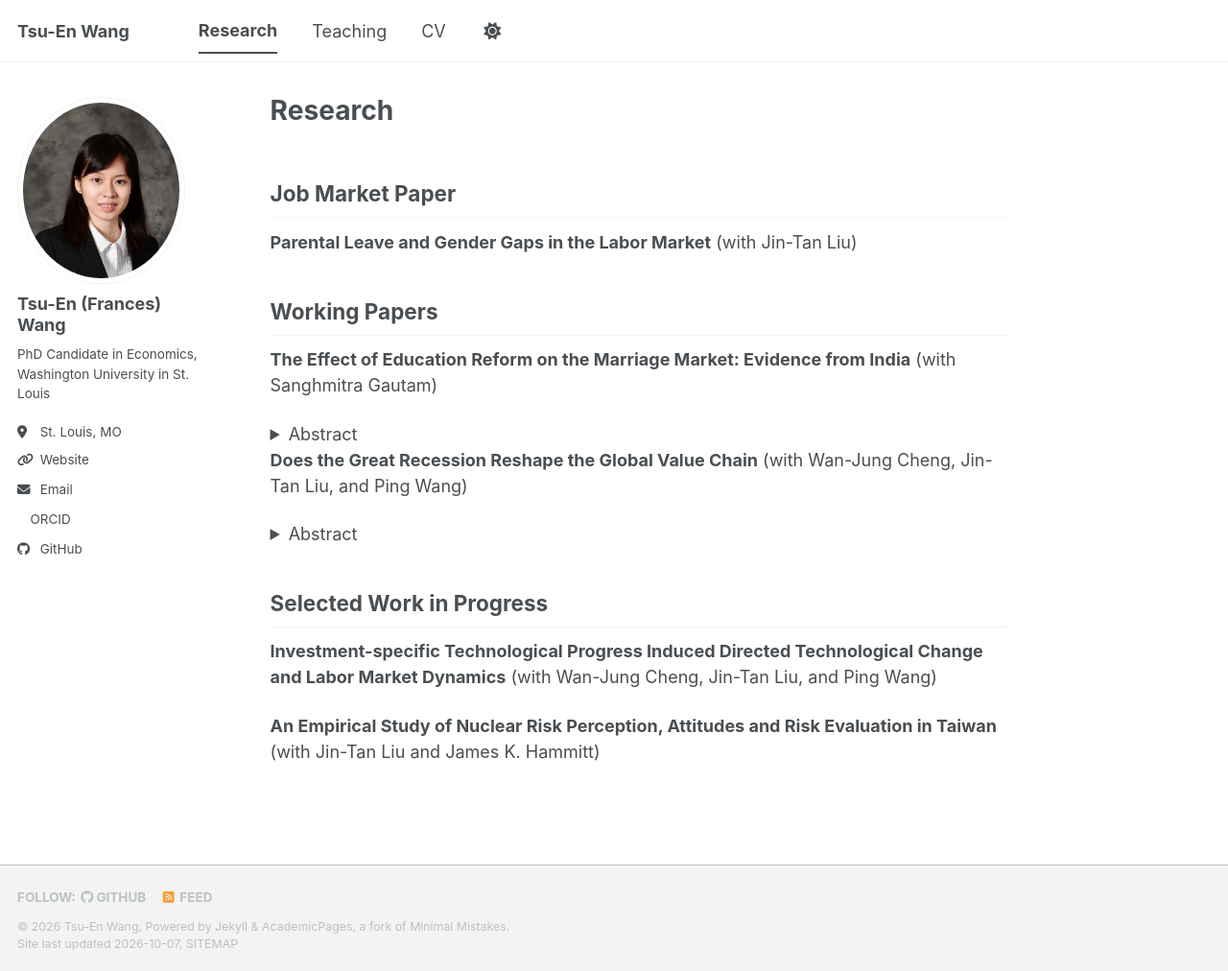
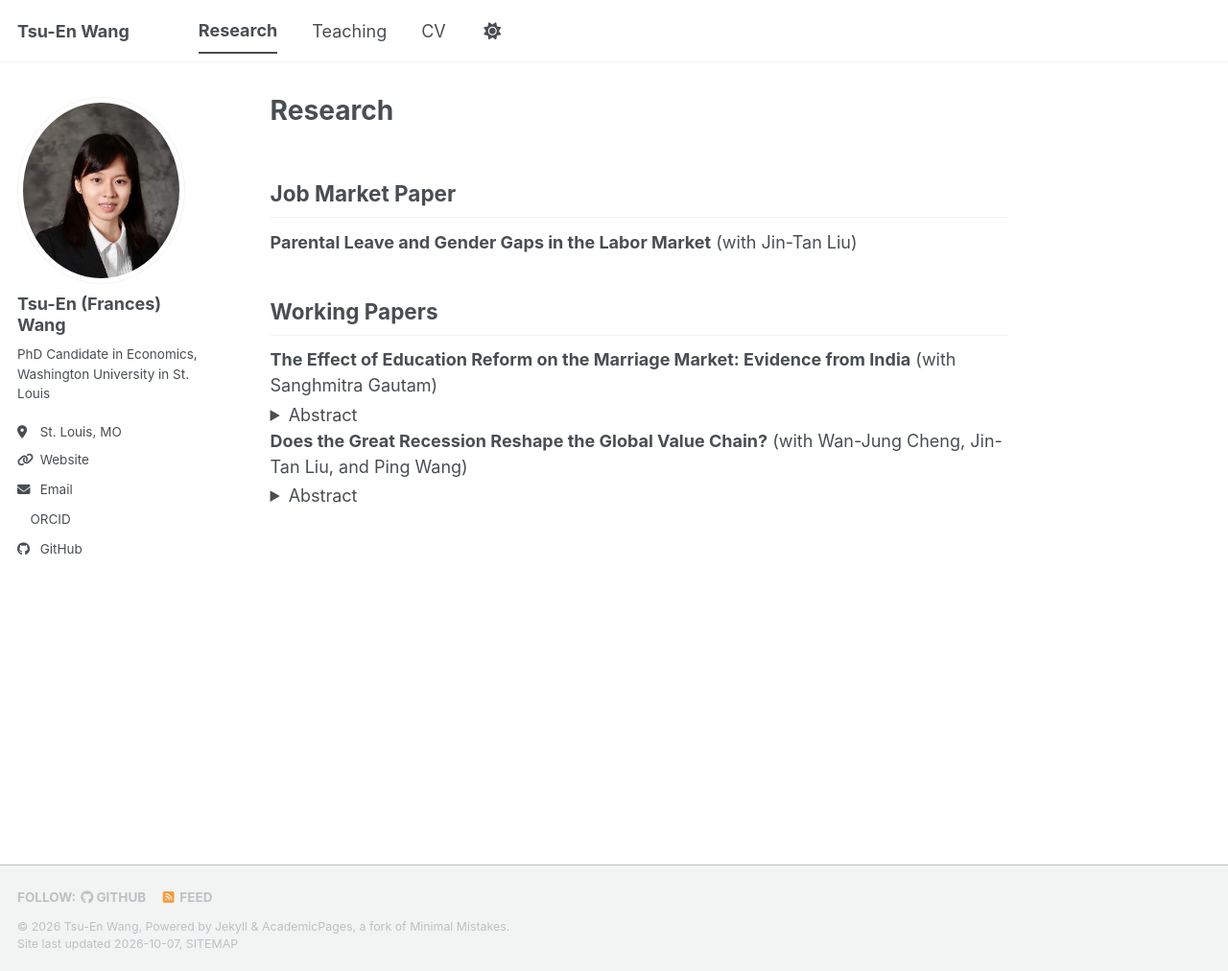
Before and after one commit to tsu-enwang/tsu-enwang, a Jekyll site: the page built from _pages/research.md, in a window 1280 px wide and 1012 px high. Shown: the whole window at 96% size. Built offline with Jekyll 4.4.1, drawn with Linux system fonts in a browser that asks for light colours; a style sheet for code colours, icons or effects is not loaded.

Commit message:
Update research.md

```diff
--- a/_pages/research.md
+++ b/_pages/research.md
@@ -11,53 +11,22 @@ author_profile: true
 ## Working Papers
 
 **The Effect of Education Reform on the Marriage Market: Evidence from India** (with Sanghmitra Gautam)
+{: style="margin-bottom: 0.2em"}
+
 <details>
 <summary>Abstract</summary>
 <div markdown="1">
-We study the impact of a large-scale school construction program, the District Primary Education
-Program (DPEP), on female education and marriage market outcomes in India. Using data from the
-District Level Household and Facility Survey (DLHS) and the Indian Census, we employ an event-study
-framework that exploits variation in DPEP exposure across districts and birth cohorts. Exposure raised
-educational attainment at both the extensive and intensive margins, with gains for women roughly twice
-those for men. These gains carry over to the marriage market: exposed women marry and have a first
-birth later and marry husbands closer to them in both age and education, and their children receive
-more prenatal and delivery care. Combining the reduced-form estimates with the marital sorting
-framework of Choo and Siow (2006), we find higher marital gains in exposed districts among couples
-with some education but not among couples with none, which suggests that DPEP raised the marital
-return to education.
+
+We study the impact of a large-scale school construction program, the District Primary Education Program (DPEP), on female education and marriage market outcomes in India. Using data from the District Level Household and Facility Survey (DLHS) and the Indian Census, we employ an event-study framework that exploits variation in DPEP exposure across districts and birth cohorts. Exposure raised educational attainment at both the extensive and intensive margins, with gains for women roughly twice those for men. These gains carry over to the marriage market: exposed women marry and have a first birth later and marry husbands closer to them in both age and education, and their children receive more prenatal and delivery care. Combining the reduced-form estimates with the marital sorting framework of Choo and Siow (2006), we find higher marital gains in exposed districts among couples with some education but not among couples with none, which suggests that DPEP raised the marital return to education.
+
 </div>
 </details>
 
+**Does the Great Recession Reshape the Global Value Chain?** (with Wan-Jung Cheng, Jin-Tan Liu, and Ping Wang)
+{: style="margin-bottom: 0.2em"}
 
-**Does the Great Recession Reshape the Global Value Chain** (with Wan-Jung Cheng, Jin-Tan
-Liu, and Ping Wang)
 <details>
 <summary>Abstract</summary>
 <div markdown="1">
-This paper examines the impacts of the 2008 Great Recession on global value chains
-(GVCs) using a unified framework that employs input-output analysis based on the
-World Input-Output Database (WIOD) from 2003 to 2014. We focus on the US pro-
-duction network’s role within the world economy through both final and intermediate
-trade. In particular, we examine: (i) the backward linkage effect (BLE), which analyzes
-responses to shifts in US final demand across various countries, and (ii) the forward
-linkage effect (FLE), which explores how changes in each of US primary inputs (capital
-and labor) influence global supply chains. The analysis includes a division of the global
-trade network into eight regions and examines 15 manufacturing sectors across three
-distinct periods: pre-Recession, during-Recession, and post-Recession. The finding
-suggests significant reshufflings within the GVC, particularly with stable US exports
-to and increasing imports from Emerging Asia, and a broad shift in trade dynamics
-from North and Rest of South regions to Developed and Emerging Asia. The BLE is
-identified as a crucial driver but its role has been rising in some regions/industries but
-collapsing in others, varying from pre- to post-recession eras. The FLE is found with
-limited impact and its role has been more noticeable via the capital channel.
-</div>
-</details>
 
-
-## Selected Work in Progress
-
-**Investment-specific Technological Progress Induced Directed Technological Change and Labor
-Market Dynamics** (with Wan-Jung Cheng, Jin-Tan Liu, and Ping Wang)
-
-**An Empirical Study of Nuclear Risk Perception, Attitudes and Risk Evaluation in Taiwan** (with
-Jin-Tan Liu and James K. Hammitt)
+This paper examines the impacts of the 2008 Great Recession on global value chains (GVCs) using a unified framework that employs input-output analysis based on the World Input-Output Database (WIOD) from 2003 to 2014. We focus on the US production network's role within
```
